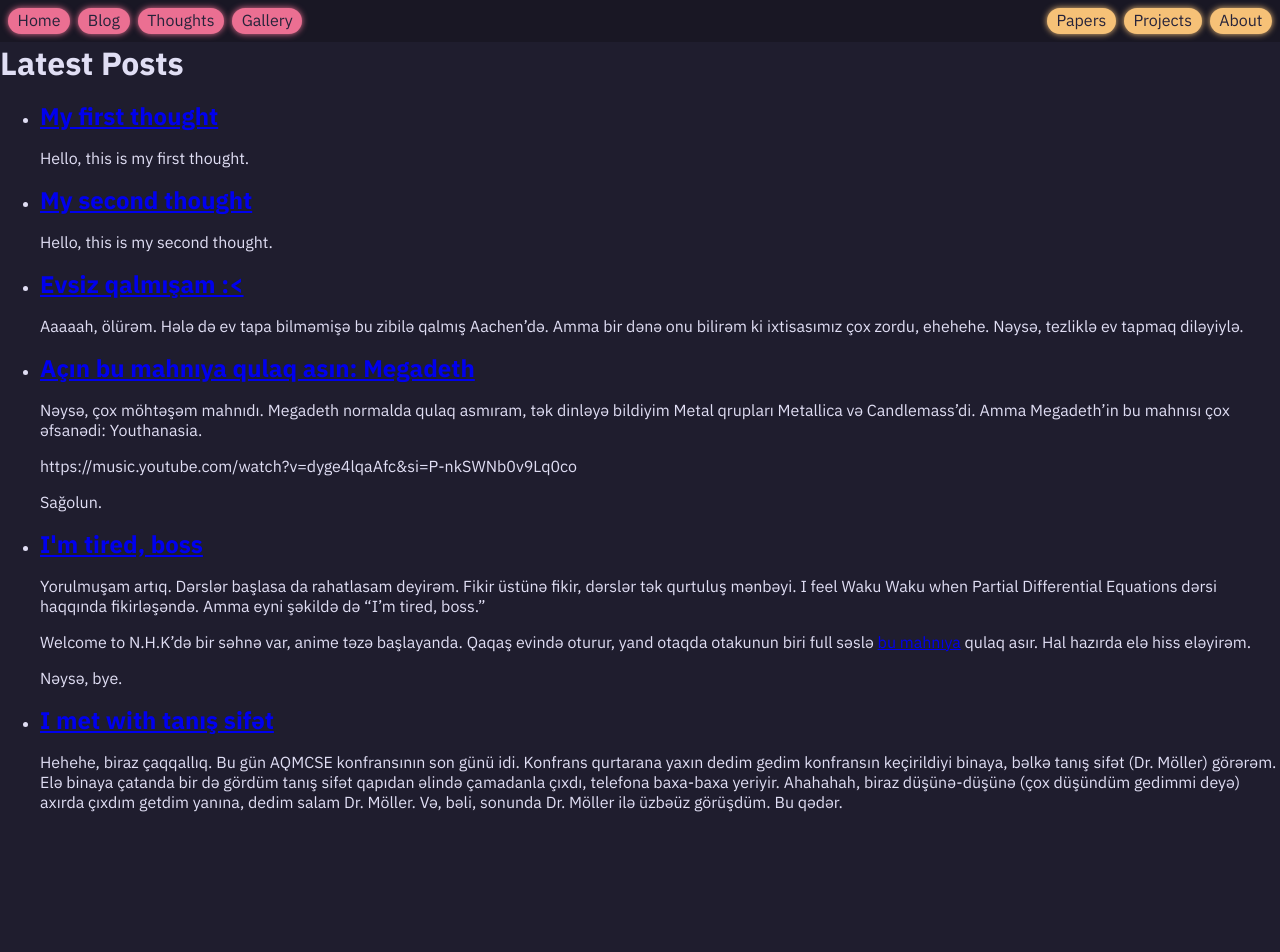
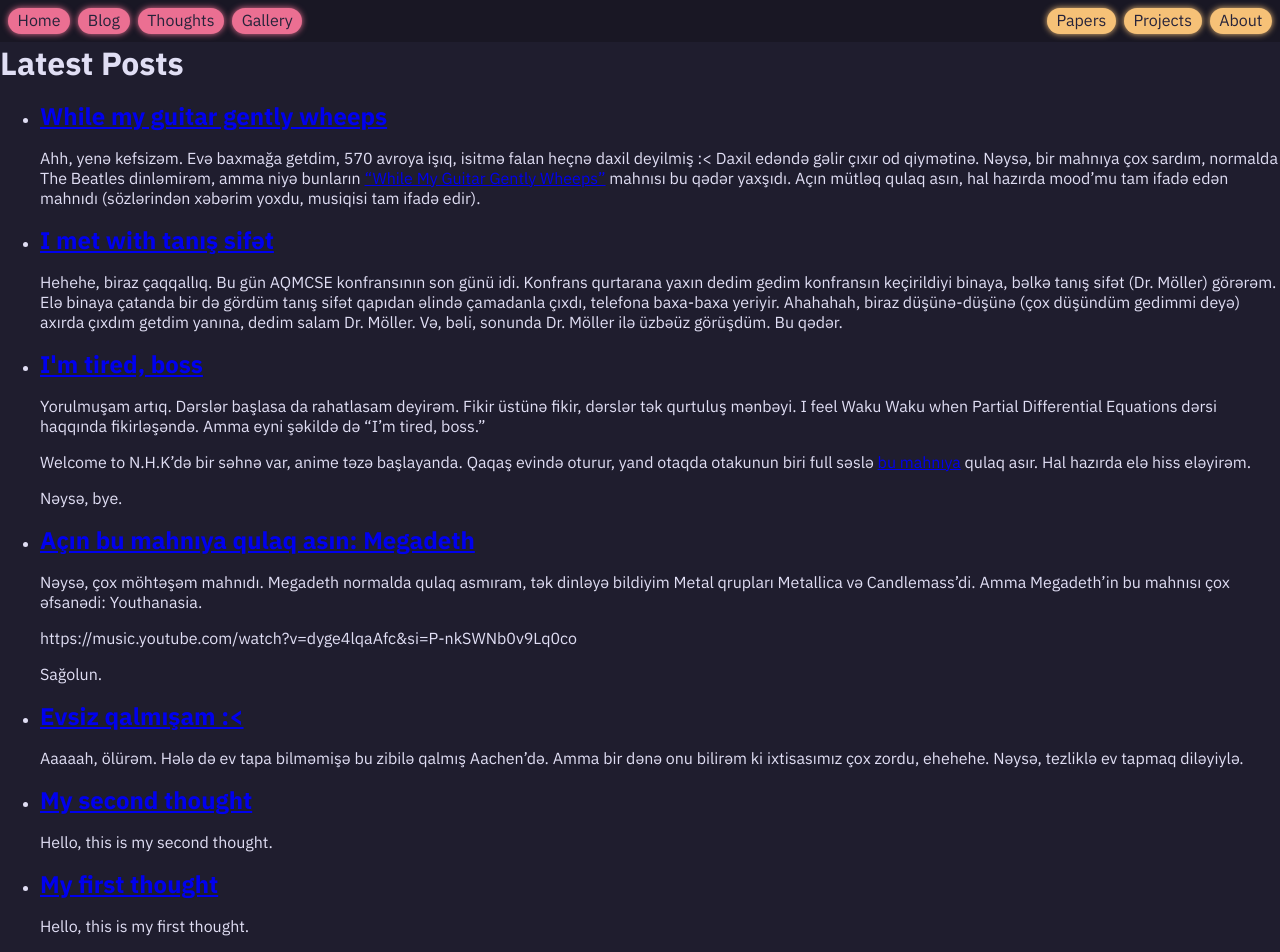
Before and after one commit to alizei35/alizei35.github.io, a Jekyll site: the page built from thoughts.html, in a window 1280 px wide. Built offline with Jekyll 4.4.1, drawn with Linux system fonts in a browser that asks for light colours; before the commit the page ends 900 px from its top, so only the background shows below that.

Commit message:
New thought

```diff
--- /dev/null
+++ b/_thoughts/while-my-guitar.md
@@ -0,0 +1,6 @@
+---
+title: While my guitar gently wheeps
+date: "2025-10-11 10:43:10"
+---
+
+Ahh, yenə kefsizəm. Evə baxmağa getdim, 570 avroya işıq, isitmə falan heçnə daxil deyilmiş :< Daxil edəndə gəlir çıxır od qiymətinə. Nəysə, bir mahnıya çox sardım, normalda The Beatles dinləmirəm, amma niyə bunların ["While My Guitar Gently Wheeps"](https://music.youtube.com/watch?v=NU4yWui_DFQ&si=EcsdmIqCBZ2cl7wV) mahnısı bu qədər yaxşıdı. Açın mütləq qulaq asın, hal hazırda mood'mu tam ifadə edən mahnıdı (sözlərindən xəbərim yoxdu, musiqisi tam ifadə edir).
--- a/thoughts.html
+++ b/thoughts.html
@@ -5,7 +5,8 @@ title: Blog
 <h1>Latest Posts</h1>
 
 <ul>
-    {% for thought in site.thoughts %}
+    {% assign sorted_thoughts = site.thoughts | sort: 'date' | reverse %}
+    {% for thought in sorted_thoughts %}
         <li>
             <h2><a href="{{ thought.url }}">{{ thought.title }}</a></h2>
             {{ thought.content }}
```
